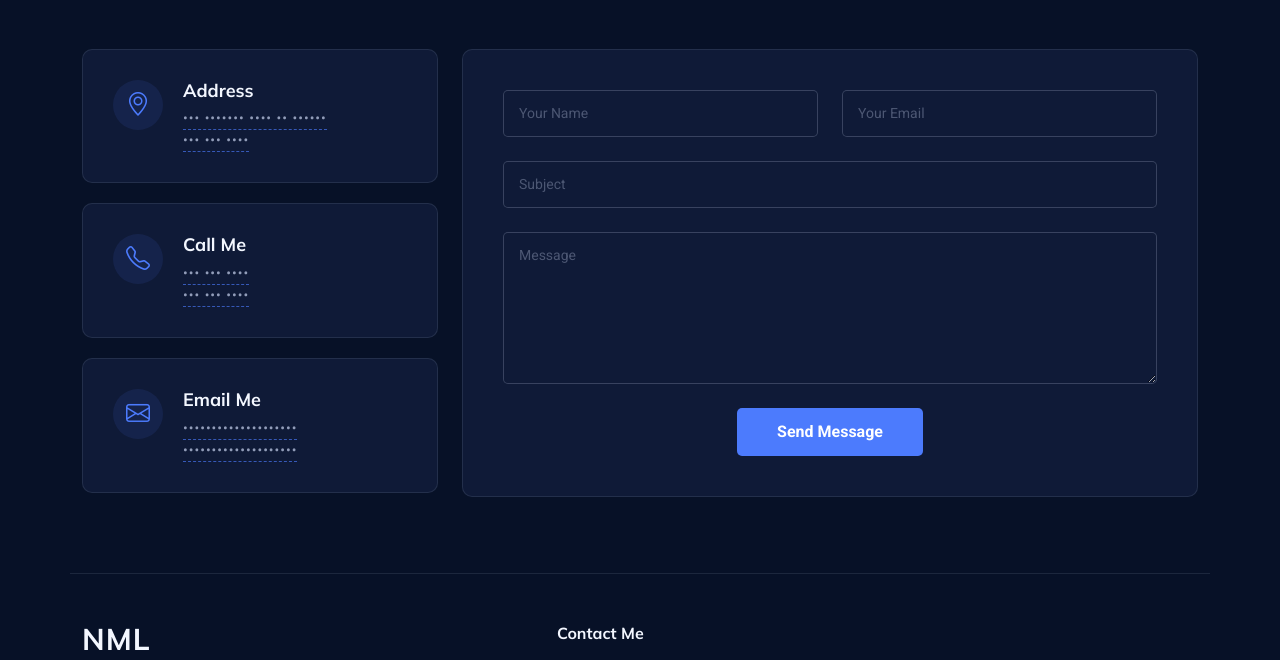
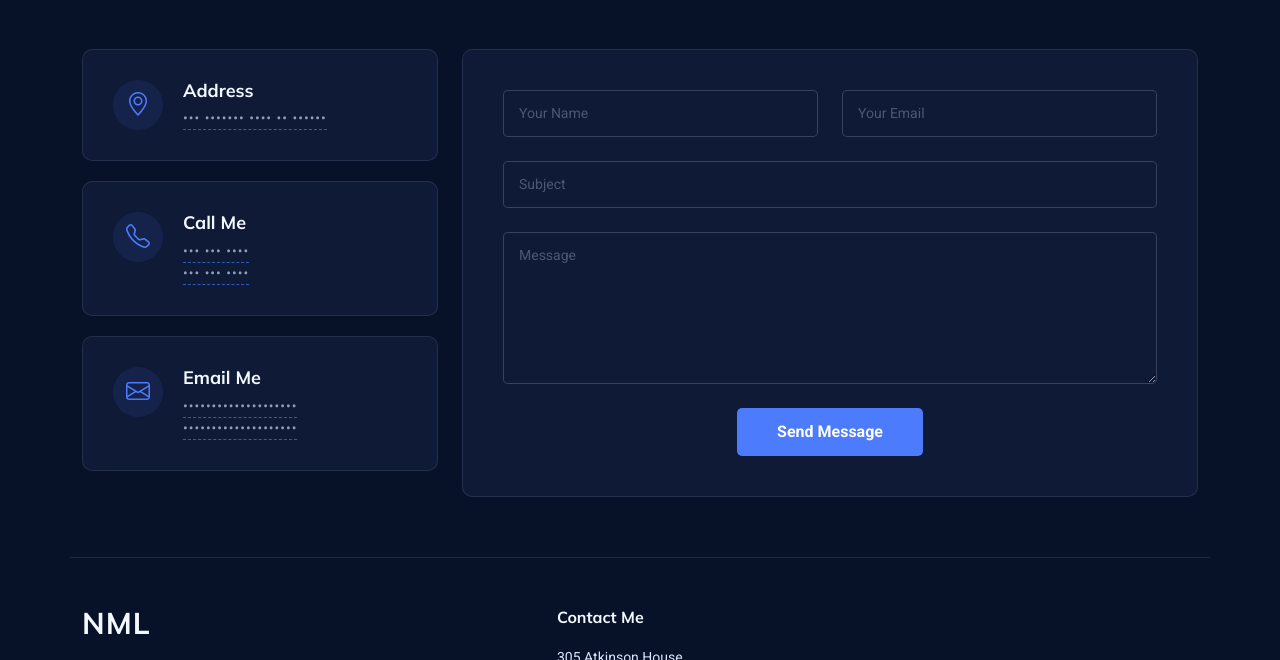
Before and after one commit to mattyditlhake/my_portfolio, a website: page index.html in a window 1280 px wide. Shown: the part 8340-9000 px from the top of the page. Drawn offline with Linux system fonts and the light colour scheme.

Commit message:
Fix of form

```diff
--- a/index.html
+++ b/index.html
@@ -1094,12 +1094,6 @@
                 <p class="reveal-on-hover" tabindex="0" aria-label="Address hidden. Hover or focus to reveal.">
                   <span class="reveal-placeholder">••• ••••••• •••• •• ••••••</span>
                   <span class="reveal-value">305 Atkinson House, 28 Albert Street, Marshall Town, Johannesburg 2188</span>
-
-                <p>
-                  <span class="reveal-on-hover" tabindex="0" aria-label="Email address hidden. Hover or focus to reveal.">
-                      <span class="reveal-placeholder">••• ••• ••••</span>
-                        <span class="reveal-value">
-                        305 Atkinson House, 28 Albert Street, Marshall Town, Johannesburg 2188</p>
                         </span>
                     </span>
                 </p>
```
